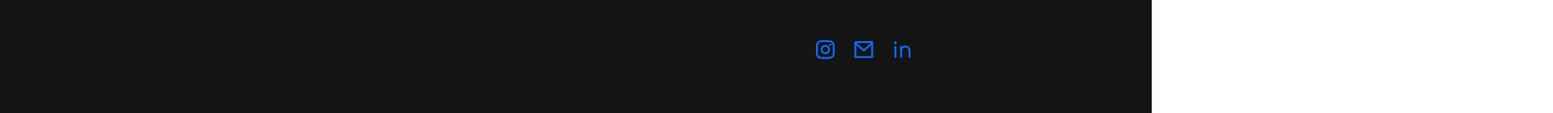
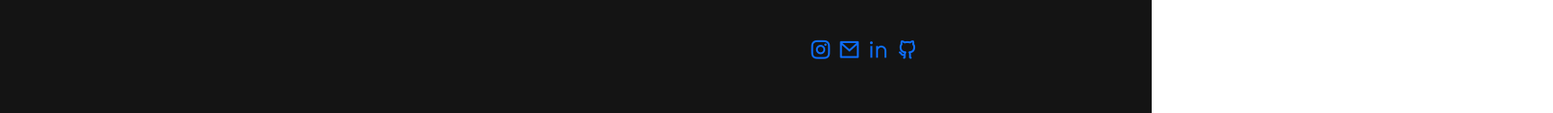
Before and after one commit to saneinfringer/Personal-Web, a plain HTML site: page index.html in a window 1280 px wide. Shown: the part 6085-6211 px from the top of the page at 90% size, 1726 px wide, since content can reach past the window. Drawn offline with nearby package versions, Linux system fonts and the light colour scheme.

Commit message:
github link added footer

```diff
--- a/index.html
+++ b/index.html
@@ -195,9 +195,11 @@
             <div class="cont-img" onmouseover="imgBig()" onmouseout="imgSmall()"></div>
         </div>
         <div class="footer-container">
-            <div class="insta"><a rel="noopener" target="_blank" href="https://www.instagram.com/v8_m5_cs?igsh=OTAzYndpYXlieXo="><i class="ri-instagram-line"></i></a></div>
-            <div class="email"><a rel="noopener" target="_blank" href="mailto:plravi095@gmail.com"><i class="ri-mail-line"></i></a></div>
-            <div class="linkdin"><a rel="noopener" target="_blank" href="https://www.linkedin.com/in/ravi-panchal-8b6a12252?utm_source=share&utm_campaign=share_via&utm_content=profile&utm_medium=android_app"><i class="ri-linkedin-line"></i></a></div></div>
+            <a rel="noopener" target="_blank" href="https://www.instagram.com/v8_m5_cs?igsh=OTAzYndpYXlieXo="><i class="ri-instagram-line"></i></a>
+            <a rel="noopener" target="_blank" href="mailto:plravi095@gmail.com"><i class="ri-mail-line"></i></a>
+            <a rel="noopener" target="_blank" href="https://www.linkedin.com/in/ravi-panchal-8b6a12252?utm_source=share&utm_campaign=share_via&utm_content=profile&utm_medium=android_app"><i class="ri-linkedin-line"></i></a>
+            <a rel="noopener" target="_blank" href="https://github.com/saneinfringer"><i class="ri-github-line"></i></a>
+        </div>
         <!-- footer-start -->
         <div id="string">
             <svg width="1000" height="180">
```
